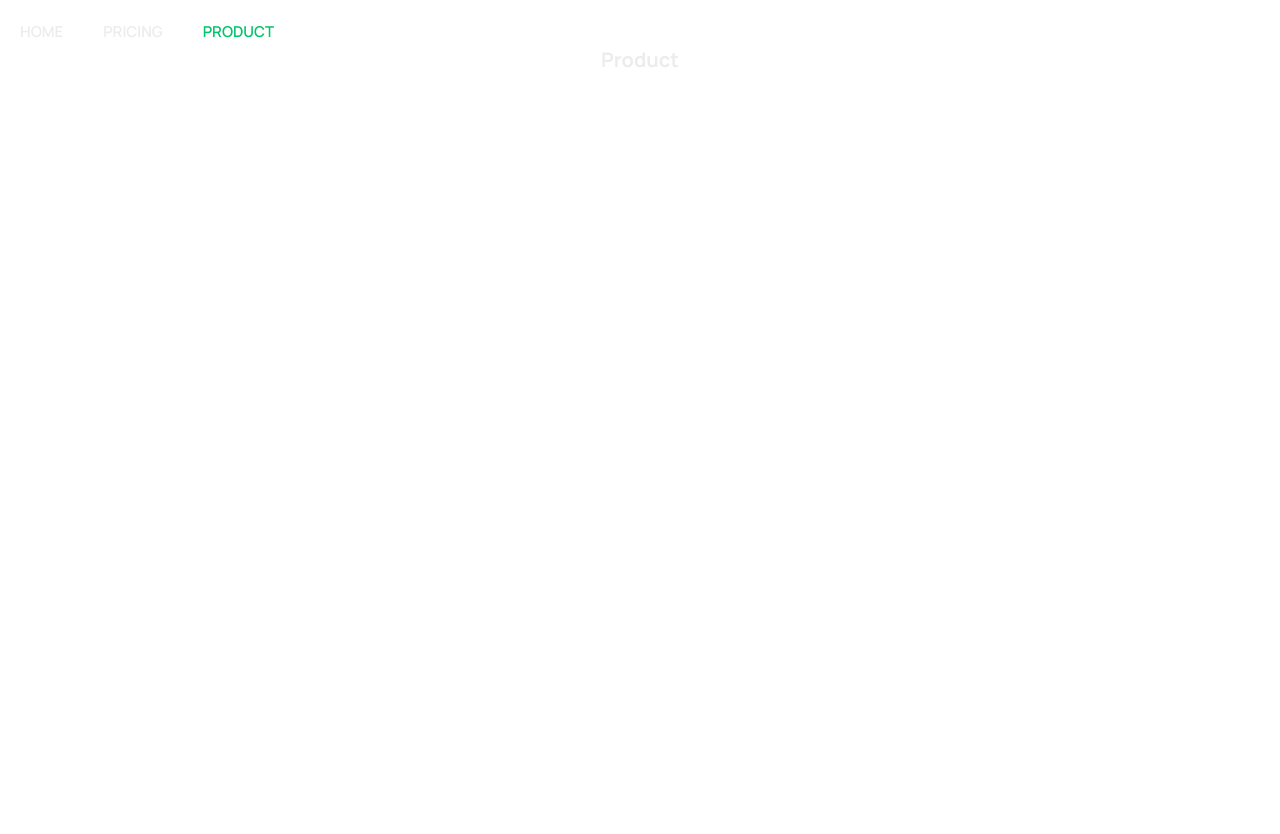
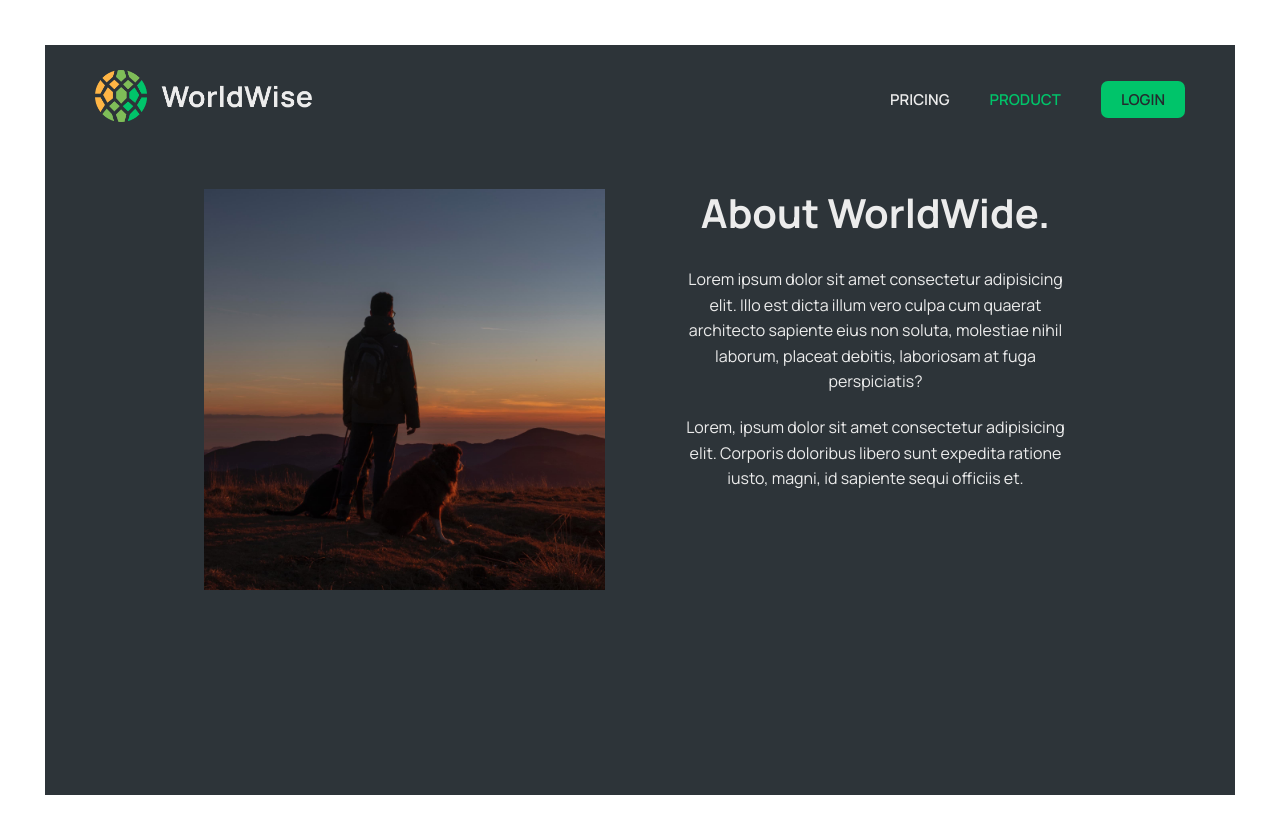
Before and after one commit to idealapt404/worldwise-react-sample, a React (Vite) app: page /product in a window 1280 px wide. Shown: the top 834 px of the page. Before the commit the page ends 800 px from the top, so only its background shows below. Built offline with nearby package versions, Linux system fonts and the light colour scheme.

Commit message:
updates pricing and product pages

```diff
--- a/src/components/PageNav.tsx
+++ b/src/components/PageNav.tsx
@@ -1,19 +1,23 @@
 import React from 'react';
 import { NavLink } from 'react-router-dom';
+import Logo from './Logo.tsx';
 import styles from './PageNav.module.css';
 
 const PageNav: React.FC = () => {
   return (
     <nav className={styles.nav}>
+      <Logo />
       <ul>
-        <li>
-          <NavLink to="/">Home</NavLink>
-        </li>
         <li>
           <NavLink to="/pricing">Pricing</NavLink>
         </li>
         <li>
           <NavLink to="/product">Product</NavLink>
+        </li>
+        <li>
+          <NavLink to="/login" className={styles.ctaLink}>
+            Login
+          </NavLink>
         </li>
       </ul>
     </nav>
--- a/src/pages/Pricing.tsx
+++ b/src/pages/Pricing.tsx
@@ -1,12 +1,27 @@
 import React from 'react';
 import PageNav from '../components/PageNav.tsx';
+import styles from './Product.module.css';
 
 const Pricing: React.FC = () => {
   return (
-    <div>
+    <main className={styles.product}>
       <PageNav />
-      <h1>Pricing</h1>
-    </div>
+      <section>
+        <div>
+          <h2>
+            Simple pricing.
+            <br />
+            Just $9/month.
+          </h2>
+          <p>
+            Lorem ipsum dolor, sit amet consectetur adipisicing elit. Vitae vel
+            labore mollitia iusto. Recusandae quos provident, laboriosam fugit
+            voluptatem iste.
+          </p>
+        </div>
+        <img src="img-2.jpg" alt="overview of a large city with skyscrapers" />
+      </section>
+    </main>
   );
 }
 
--- /dev/null
+++ b/src/pages/Product.module.css
@@ -0,0 +1,38 @@
+.product {
+  margin: 2.5rem;
+  padding: 2.5rem 5rem;
+  background-color: var(--color-dark--1);
+  min-height: calc(100vh - 5rem);
+}
+
+.product section {
+  width: clamp(80rem, 80%, 90rem);
+  margin: 6rem auto;
+  display: grid;
+  grid-template-columns: 1fr 1fr;
+  gap: 7rem;
+  align-items: cneter;
+}
+
+.product img {
+  width: 100%;
+}
+
+.product img {
+  width: 100%;
+}
+
+.product h2 {
+  font-size: 4rem;
+  line-height: 1.2;
+  margin-bottom: 3rem;
+}
+
+.product p {
+  font-size: 1.6rem;
+  margin-bottom: 2rem;
+}
+
+.product section a {
+  margin-top: 2rem;
+}
--- a/src/pages/Product.tsx
+++ b/src/pages/Product.tsx
@@ -1,12 +1,32 @@
 import React from 'react';
 import PageNav from '../components/PageNav.tsx';
+import styles from './Product.module.css';
 
 const Product: React.FC = () => {
   return (
-    <div>
+    <main className={styles.product}>
       <PageNav />
-      <h1>Product</h1>
-    </div>
+      <section>
+        <img
+          src="img-1.jpg"
+          alt="person with dog overlooking mountain with sunset"
+        />
+        <div>
+          <h2>About WorldWide.</h2>
+          <p>
+            Lorem ipsum dolor sit amet consectetur adipisicing elit. Illo est
+            dicta illum vero culpa cum quaerat architecto sapiente eius non
+            soluta, molestiae nihil laborum, placeat debitis, laboriosam at fuga
+            perspiciatis?
+          </p>
+          <p>
+            Lorem, ipsum dolor sit amet consectetur adipisicing elit. Corporis
+            doloribus libero sunt expedita ratione iusto, magni, id sapiente
+            sequi officiis et.
+          </p>
+        </div>
+      </section>
+    </main>
   );
 }
 
```
